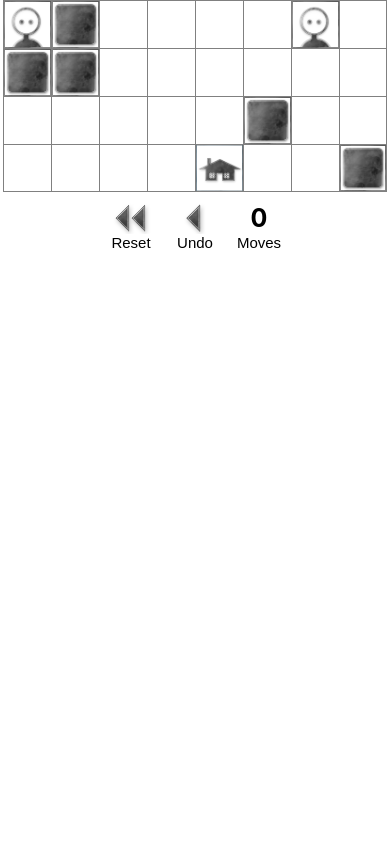
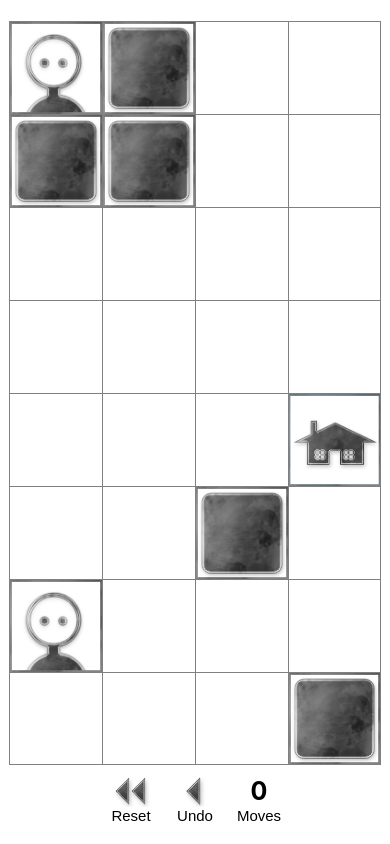
Before and after one commit to peterolson/MagnetPuzzle, a React Native app: screen / in a window 390 px wide. Built offline with nearby package versions, Linux system fonts and the light colour scheme.

Commit message:
layout and transposition logic

```diff
--- a/App.tsx
+++ b/App.tsx
@@ -16,5 +16,10 @@ export default class App extends React.Component {
 }
 
 const styles = StyleSheet.create({
-  container: {}
+  container: {
+    height: "100%",
+    width: "100%",
+    justifyContent: "center",
+    alignItems: "center"
+  }
 });
--- a/components/BoardView.tsx
+++ b/components/BoardView.tsx
@@ -117,28 +117,41 @@ export default class BoardView extends React.Component<BoardViewProperties, Boar
         const { height, width } = Dimensions.get('window');
         const isPortrait = height > width;
 
-        const board = this.state.board;
+        let board = this.state.board;
+        let boardIsPortrait = board.height > board.width;
+        if(!boardIsPortrait) board = board.transpose();
+
         const rows = board.height;
         const columns = board.width;
-        const maxHeight = height / rows;
-        const maxWidth = width / columns;
+        const bottomIndex = isPortrait ? rows - 1 : columns - 1;
+        const rightIndex = isPortrait ? columns - 1 : rows - 1;
+
+        let maxHeight, maxWidth;
+        if(isPortrait) {
+            maxHeight = (height - 100) / rows;
+            maxWidth = width / columns;
+        } else {
+            maxHeight = height / columns;
+            maxWidth = (width - 64) / rows;
+        }
         const squareWidth = Math.floor(Math.min(maxHeight, maxWidth));
         return <View>
-            <View style={styles.container}>
+            <View style={[{ flexDirection: isPortrait ? "column" : "row" }, styles.container]}>
                 {
                     times(rows, i =>
-                        <View style={styles.row} key={'row' + i}>
+                        <View style={[{ flexDirection: isPortrait ? "row" : "column" }, styles.row]} key={'row' + i}>
                             {
-                                times(columns, j =>
-                                    <SquareView key={'square' + i + '_' + j}
+                                times(columns, j => {
+                                    let [bi, bj] = boardIsPortrait ? [i, j] : [j, i];
+                                    return <SquareView key={'square' + i + '_' + j}
                                         width={squareWidth}
-                                        isBottom={i === rows - 1}
-                                        isRight={j === columns - 1}
-                                        pieceType={board.getPieceAt(i, j)}
-                                        onTap={() => this.onTapSquare(i, j)}
-                                        isActive={this.isActive(i, j)}
-                                        isPossibleMove={this.isPossibleMove(i, j)} />
-                                )
+                                        isBottom={(isPortrait ? i : j) === bottomIndex}
+                                        isRight={(isPortrait ? j : i) === rightIndex}
+                                        pieceType={this.state.board.getPieceAt(bi, bj)}
+                                        onTap={() => this.onTapSquare(bi, bj)}
+                                        isActive={this.isActive(bi, bj)}
+                                        isPossibleMove={this.isPossibleMove(bi, bj)} />
+                                })
                             }
                         </View>
                     )
@@ -147,7 +160,7 @@ export default class BoardView extends React.Component<BoardViewProperties, Boar
                     moveCount={this.state.moveCount}
                     isHorizontal={isPortrait}
                     onUndo={this.undo.bind(this)}
-                    onReset={this.reset.bind(this)}  />
+                    onReset={this.reset.bind(this)} />
             </View>
         </View>
     }
@@ -155,10 +168,10 @@ export default class BoardView extends React.Component<BoardViewProperties, Boar
 
 const styles = StyleSheet.create({
     container: {
-        flexDirection: 'column'
+        padding: 2
     },
     row: {
-        flexDirection: 'row',
-        justifyContent: "center"
+        justifyContent: "center",
+        alignItems: "center"
     }
 });
```
